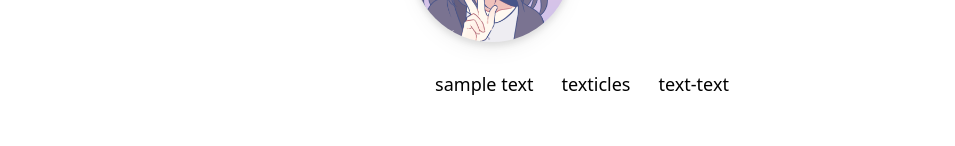
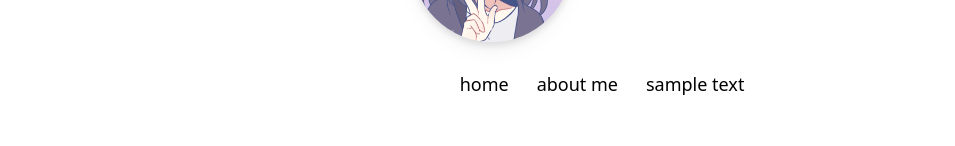
Before and after one commit to Meowcelinee/website, a Next.js app: page / in a window 1280 px wide. Shown: the part 138-284 px from the top of the page, without its empty margins (38-993 px from the left). Built offline with nearby package versions, Linux system fonts and the light colour scheme; what @catppuccin/tailwindcss would draw is missing.

Commit message:
clean up navbar

```diff
--- a/src/components/navbar.tsx
+++ b/src/components/navbar.tsx
@@ -3,29 +3,27 @@ import Link from 'next/link';
 export default function Navbar() {
     return (
         <>
-            <div className='flex text-center justify-between mx-auto my-2'>
-                <div className='flex justify-start mx-auto w-auto'></div>
-                <div className='flex gap-7 justify-center mx-5 w-full'>
+            <div className='flex text-center mx-auto my-2'>
+                <div className='flex gap-7 justify-center mx-auto w-full'>
+                    <Link
+                        className='font-normal text-subtext0 text-lg transition duration-300 hover:text-text'
+                        href='/'
+                    >
+                        home
+                    </Link>
+                    <Link
+                        className='font-normal text-subtext0 text-lg transition duration-300 hover:text-text'
+                        href='/about'
+                    >
+                        about me
+                    </Link>
                     <Link
                         className='font-normal text-subtext0 text-lg transition duration-300 hover:text-text'
                         href='/wip'
                     >
                         sample text
                     </Link>
-                    <Link
-                        className='font-normal text-subtext0 text-lg transition duration-300 hover:text-text'
-                        href='/wip'
-                    >
-                        texticles
-                    </Link>
-                    <Link
-                        className='font-normal text-subtext0 text-lg transition duration-300 hover:text-text'
-                        href='/wip'
-                    >
-                        text-text
-                    </Link>
                 </div>
-                <div className='flex justify-end mx-5 w-auto'></div>
             </div>
         </>
     );
```
